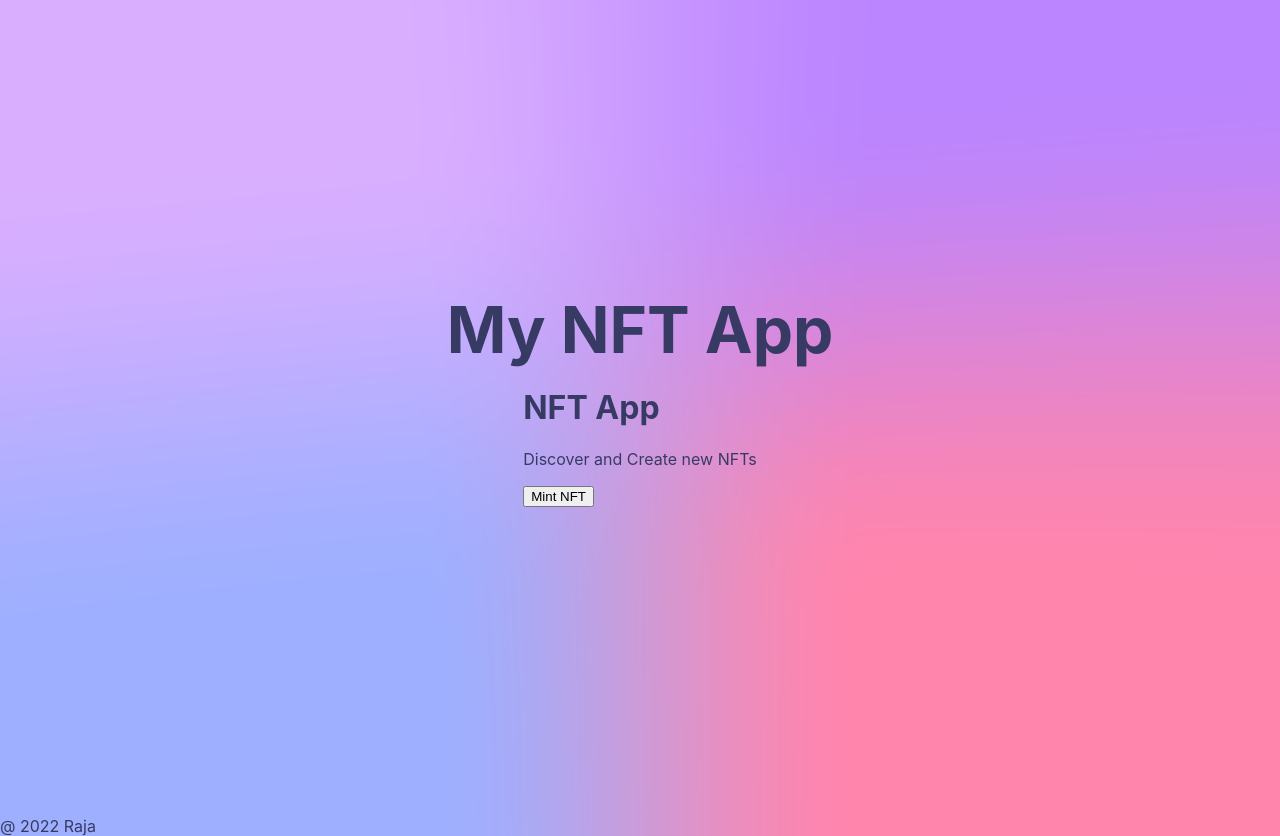
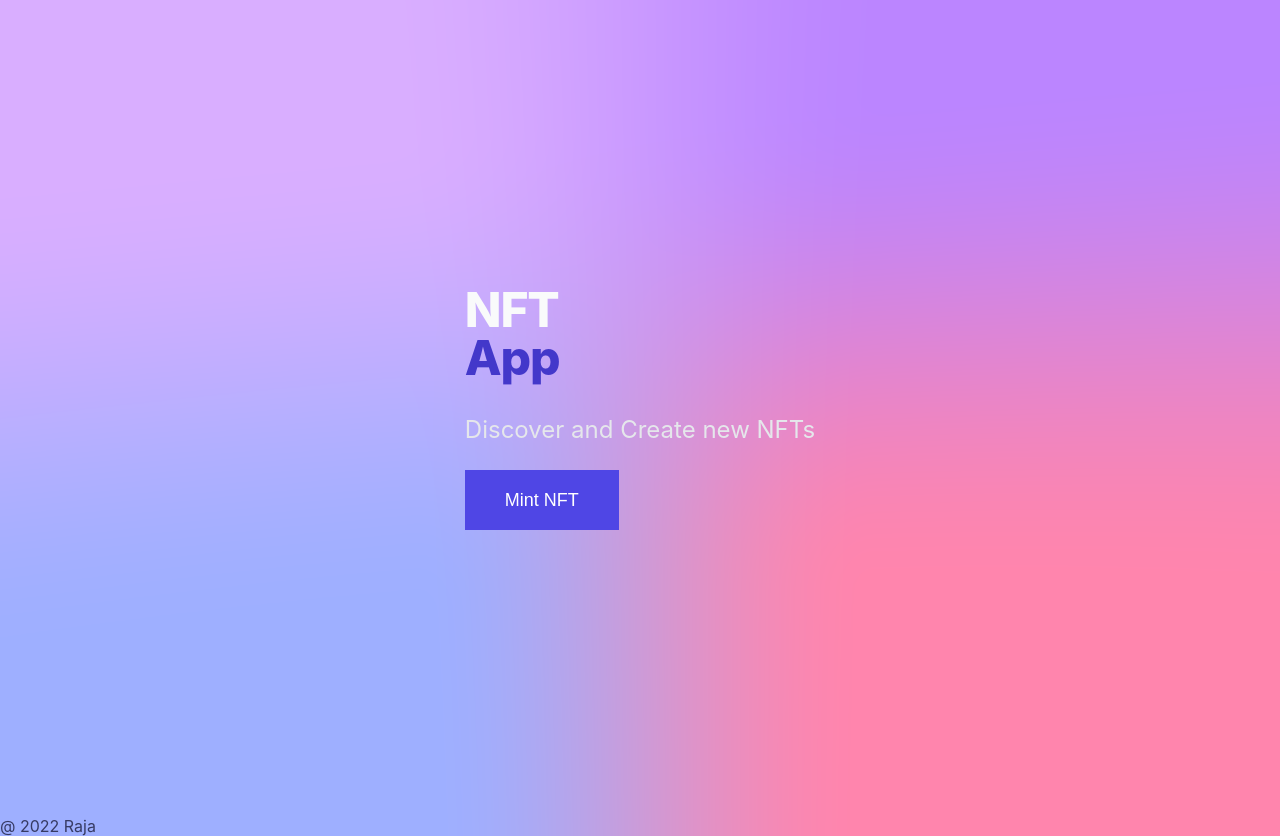
Before and after one commit to RajaKalavala/my-nft-app, a Next.js app: page / in a window 1280 px wide. Built offline with nearby package versions, Linux system fonts and the light colour scheme.

Commit message:
Add Banner styles

```diff
--- a/components/banner.module.css
+++ b/components/banner.module.css
@@ -0,0 +1,81 @@
+/** By default, this is a mobile breakpoint **/
+.container {
+  margin-bottom: 1rem;
+}
+
+.title {
+  letter-spacing: -0.025em;
+  font-weight: 800;
+  color: var(--text-black);
+
+  font-size: 3rem /* 48px */;
+  line-height: 1;
+}
+
+.title1 {
+  color: rgba(249, 250, 251, 1);
+}
+
+.title2 {
+  display: block;
+  color: var(--text-purple);
+}
+
+.subTitle {
+  margin-top: 0.75rem;
+  font-size: 1.5rem /* 24px */;
+  line-height: 2rem /* 32px */;
+
+  color: var(--text-white-100);
+}
+
+.buttonWrapper {
+  margin-top: 1.25rem;
+}
+
+.button {
+  background-color: var(--text-purple-dark);
+  cursor: pointer;
+  color: white;
+  outline: 0;
+  border: 0px;
+
+  padding-top: 1rem /* 16px */;
+  padding-bottom: 1rem /* 16px */;
+  font-size: 1.125rem /* 18px */;
+  line-height: 1.75rem /* 28px */;
+  padding-left: 2.5rem /* 40px */;
+  padding-right: 2.5rem /* 40px */;
+}
+
+.button:hover {
+  background-color: var(--text-purple-dark);
+}
+
+/**
+  Breakpoints:
+  ------------
+  sm: min-width: 640px; //small device
+  md: min-width: 768px; // medium device
+  lg: min-width: 1024px; // large device
+  xl: min-width: 1280px; // extra large device
+  2xl: min-width: 1536px; // 2 x extra large device
+**/
+
+/** sm breakpoint **/
+@media (min-width: 640px) {
+  .title {
+    font-size: 3rem /* 48px */;
+    line-height: 1;
+  }
+
+  .subTitle {
+    margin-top: 1.25rem;
+    max-width: 36rem;
+  }
+
+  .buttonWrapper {
+    display: flex;
+    margin-top: 2rem;
+  }
+}
--- a/pages/index.js
+++ b/pages/index.js
@@ -12,12 +12,10 @@ export default function Home() {
     <div className={styles.container}>
       <Head>
         <title>NFT App</title>
-        <meta name="description" content="Generated by create next app" />
         <link rel="icon" href="/favicon.ico" />
       </Head>
 
       <main className={styles.main}>
-        <h1 className={styles.title}>My NFT App</h1>
         <Banner
           buttonText="Mint NFT"
           handleOnClick={handleOnBannerButtonClick}
--- a/styles/globals.css
+++ b/styles/globals.css
@@ -22,3 +22,10 @@ a {
 * {
   box-sizing: border-box;
 }
+
+:root {
+  --text-purple: rgba(67, 56, 202, 1);
+  --text-purple-dark: rgba(79, 70, 229, 1);
+  --text-black: rgba(17, 24, 39, 1);
+  --text-white-100: rgba(229, 231, 235, 1);
+}
```
